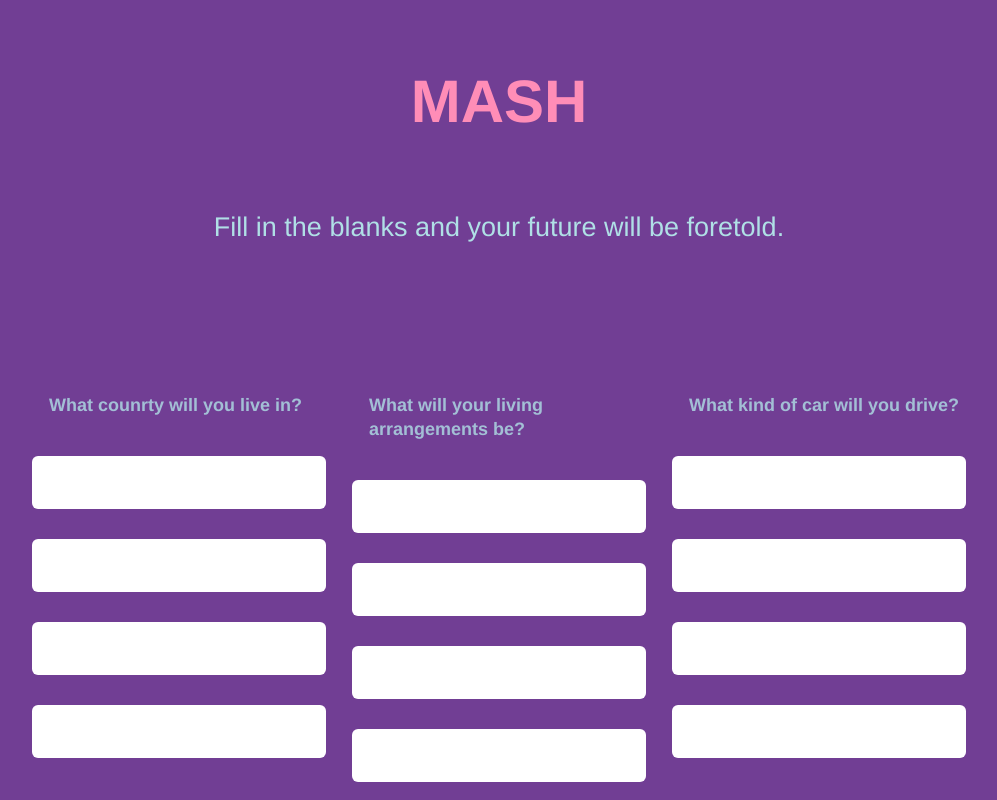
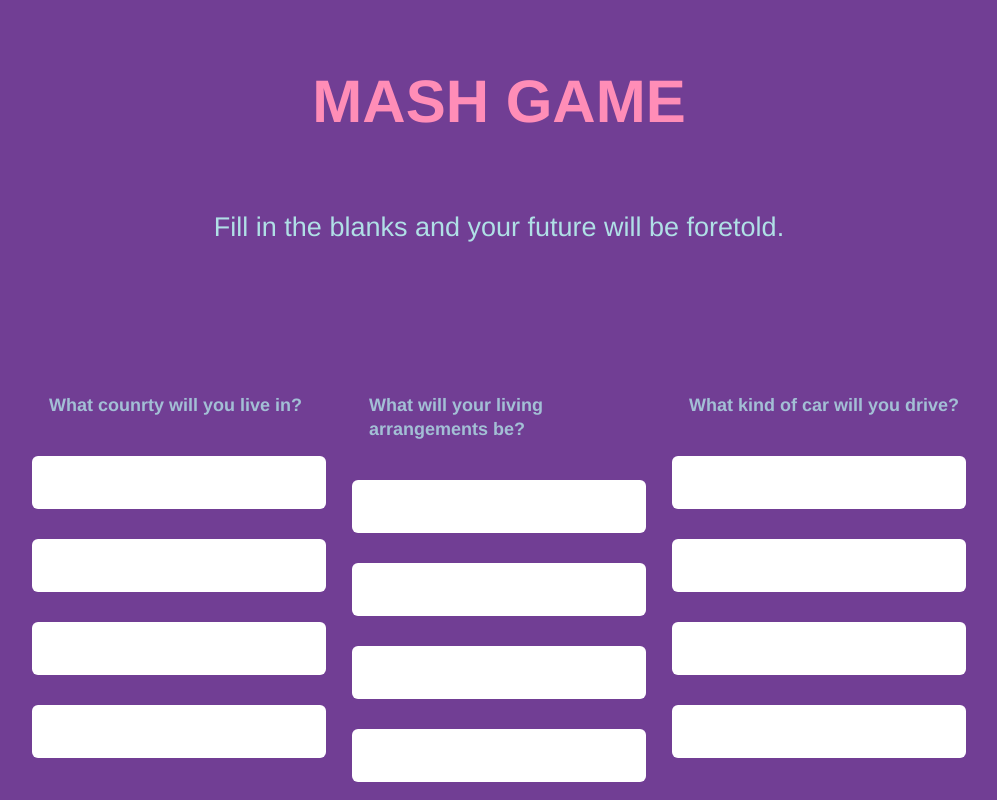
Before and after one commit to irodulfo1/MASHgame, a plain HTML site: page index.html in a window 1280 px wide. Shown: the top 800 px of the page, without its empty margins (141-1138 px from the left). Drawn offline with Linux system fonts and the light colour scheme.

Commit message:
Update index.html

```diff
--- a/index.html
+++ b/index.html
@@ -13,7 +13,7 @@
 
   <!-- BODY SECTION STARTS -->
   <body>
-    <h1>MASH</h1>
+    <h1>MASH GAME</h1>
     <p class="description">Fill in the blanks and your future will be foretold.</p>
     <form action="" method="post" id="mash">
       <div id="answers" class="hide">
```
